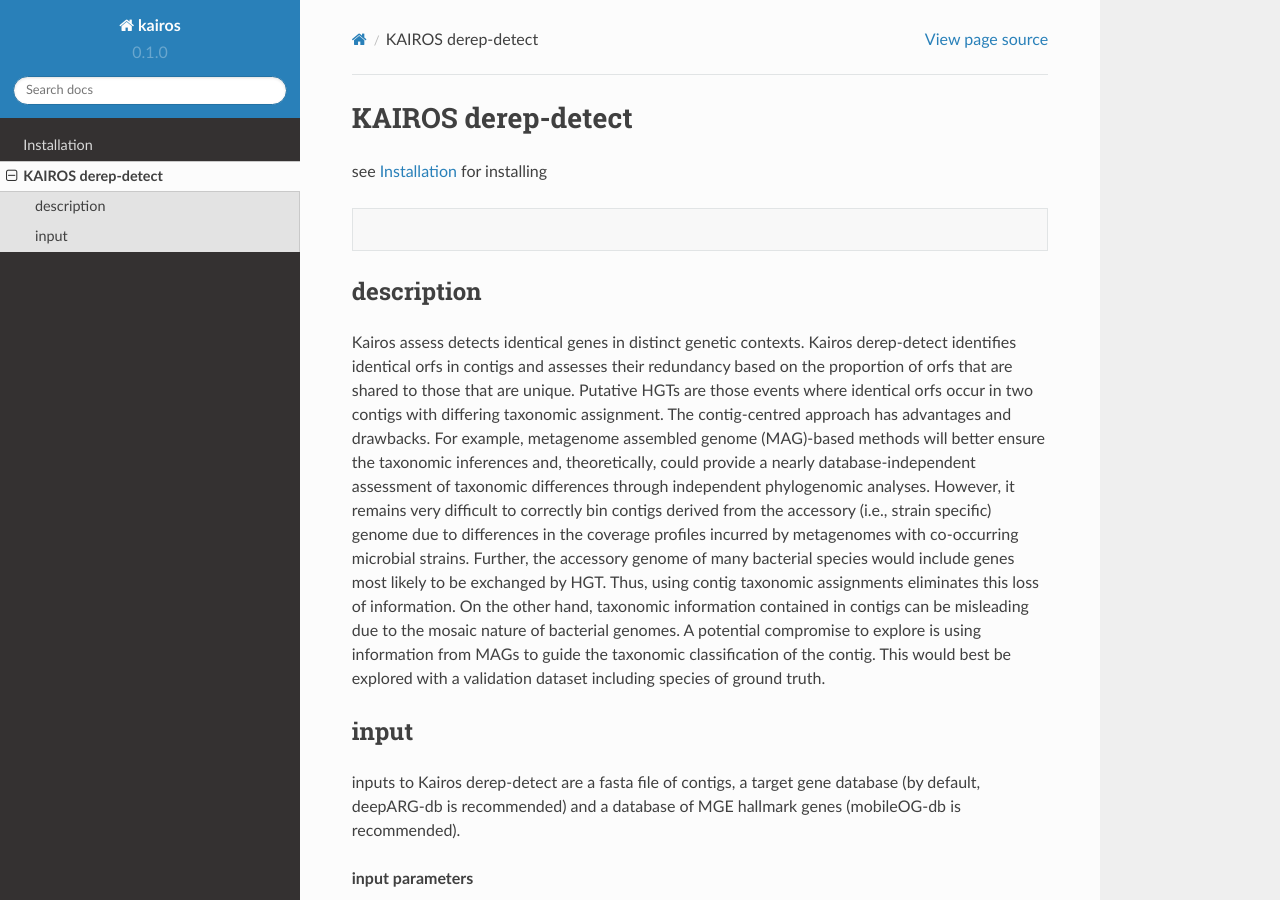
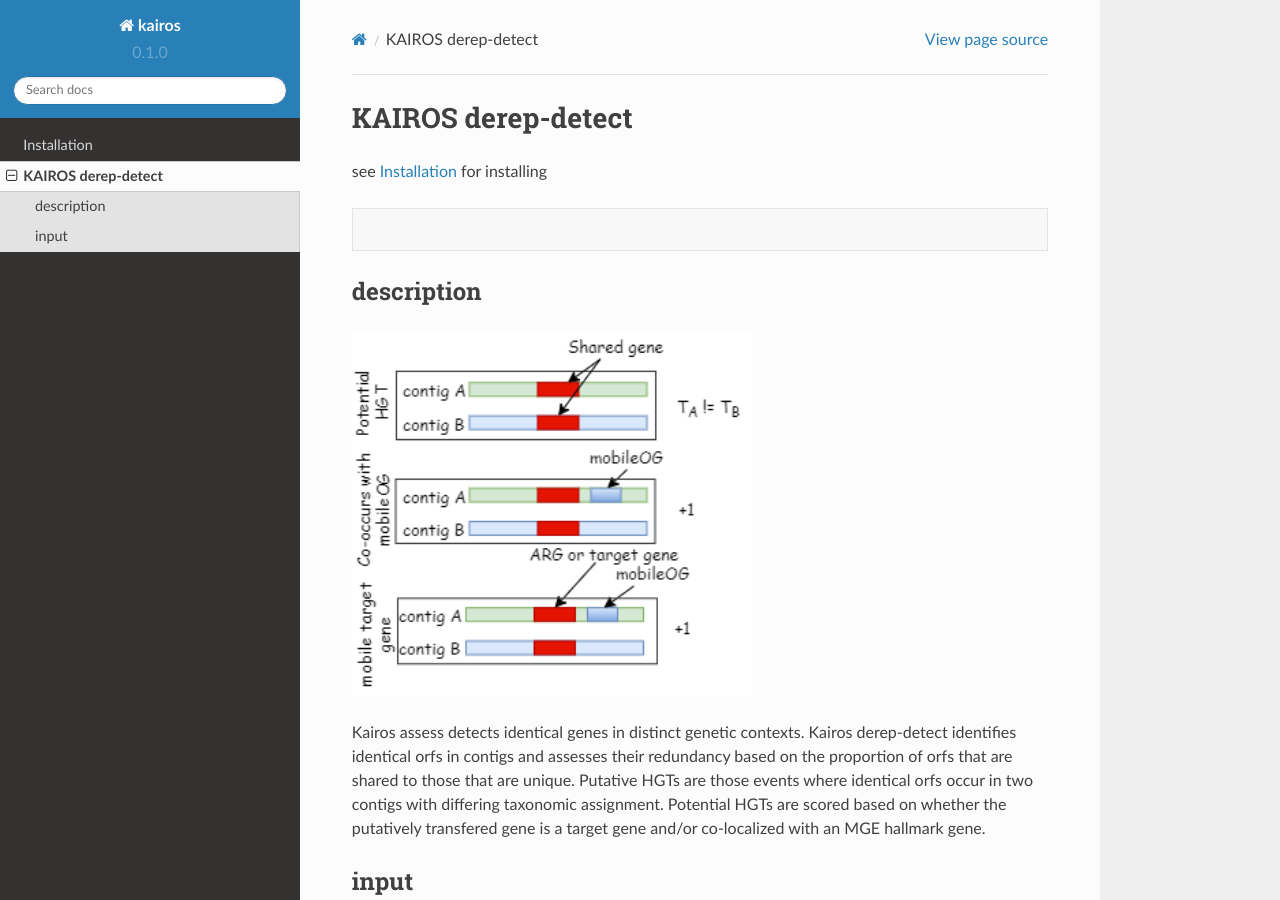
Before and after one commit to clb21565/kairos, a Sphinx documentation site: the page built from docs/source/derep_detect.rst, in a window 1280 px wide and 900 px high. Built offline with Sphinx 7.4.7 and the Read the Docs theme 2.0.0, drawn with Linux system fonts in a browser that asks for light colours; pages that are not in the unit, such as notebooks, are missing from menus.

Commit message:
Update derep_detect.rst

```diff
--- a/docs/source/derep_detect.rst
+++ b/docs/source/derep_detect.rst
@@ -11,7 +11,14 @@ see :doc:`installation` for installing
 
 description
 ------------
-Kairos assess detects identical genes in distinct genetic contexts. Kairos derep-detect identifies identical orfs in contigs and assesses their redundancy based on the proportion of orfs that are shared to those that are unique. Putative HGTs are those events where identical orfs occur in two contigs with differing taxonomic assignment. The contig-centred approach has advantages and drawbacks. For example, metagenome assembled genome (MAG)-based methods will better ensure the taxonomic inferences and, theoretically, could provide a nearly database-independent assessment of taxonomic differences through independent phylogenomic analyses. However, it remains very difficult to correctly bin contigs derived from the accessory (i.e., strain specific) genome due to differences in the coverage profiles incurred by metagenomes with co-occurring microbial strains.  Further, the accessory genome of many bacterial species would include genes most likely to be exchanged by HGT. Thus, using contig taxonomic assignments eliminates this loss of information. On the other hand, taxonomic information contained in contigs can be misleading due to the mosaic nature of bacterial genomes. A potential compromise to explore is using information from MAGs to guide the taxonomic classification of the contig. This would best be explored with a validation dataset including species of ground truth.
+
+.. image:: hgt_scoring.png
+  :width: 400
+  :alt: identification and scoring of putative HGTs using contigs
+
+
+Kairos assess detects identical genes in distinct genetic contexts. Kairos derep-detect identifies identical orfs in contigs and assesses their redundancy based on the proportion of orfs that are shared to those that are unique. Putative HGTs are those events where identical orfs occur in two contigs with differing taxonomic assignment. Potential HGTs are scored based on whether the putatively transfered gene is a target gene and/or co-localized with an MGE hallmark gene.
+
 
 input
 ------------
```
